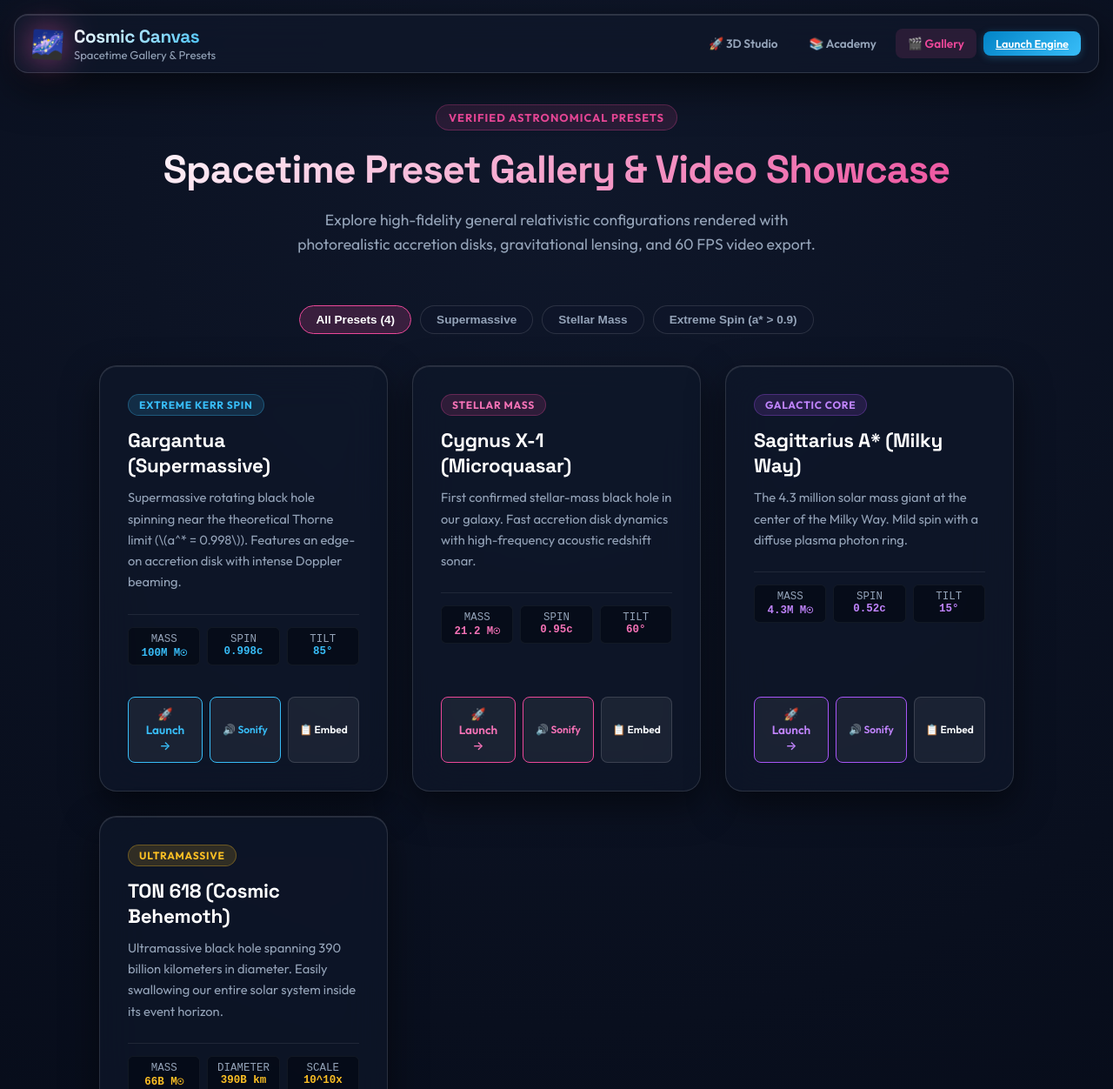
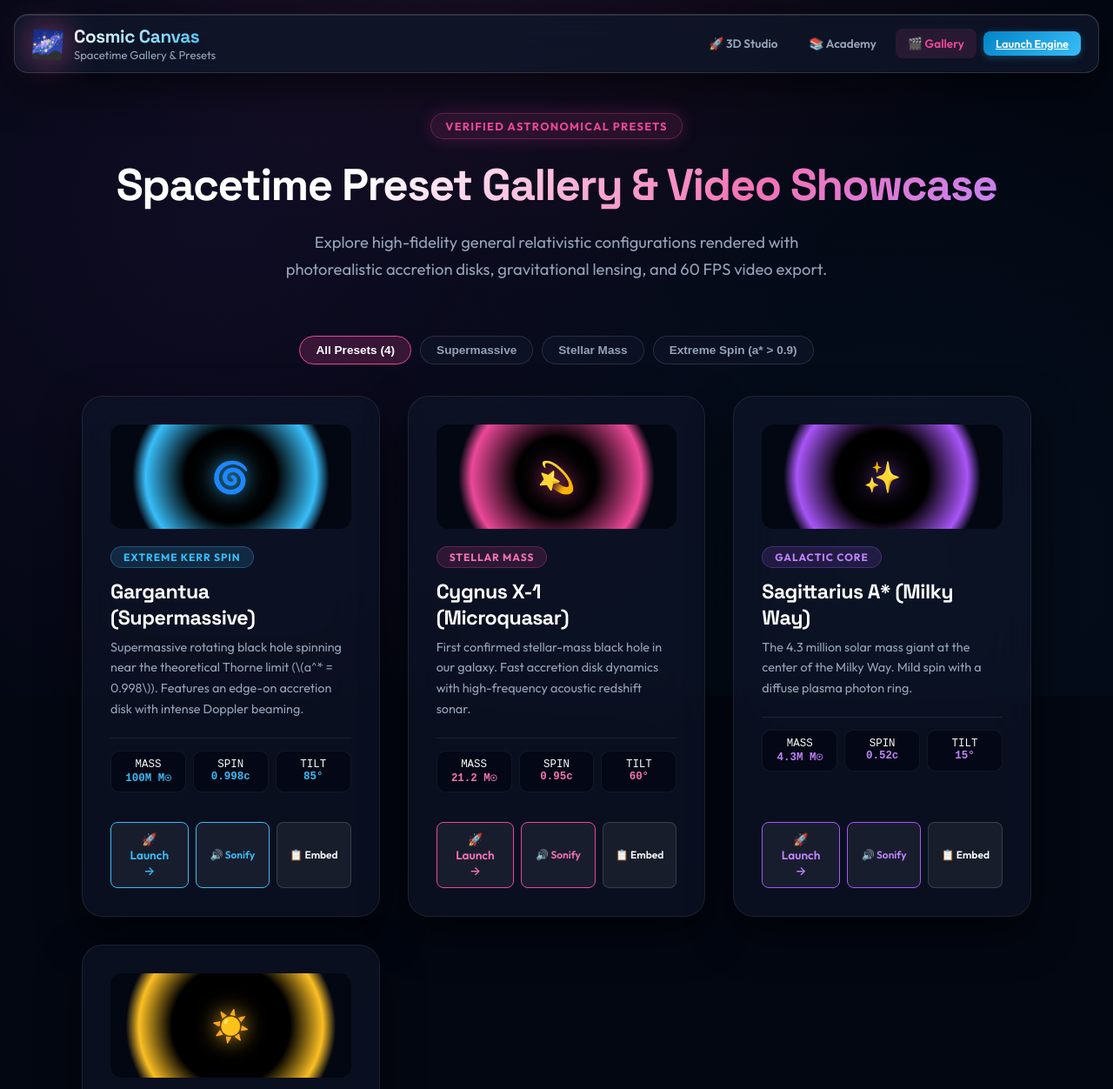
Before and after one commit to vktofly/Cosmic_Canvas, a website built with Vite: page gallery.html in a window 1280 px wide. Shown: the top 1252 px of the page at 87% size. Built offline with nearby package versions, Linux system fonts and the light colour scheme.

Commit message:
style(gallery): modernize gallery page design with 2026 glassmorphism, animated glow tokens, and simulated visual accretion previews

```diff
--- a/gallery.html
+++ b/gallery.html
@@ -13,82 +13,124 @@
       overflow-y: auto !important;
       height: auto !important;
       min-height: 100vh;
-      background: radial-gradient(circle at 50% 10%, #0f172a 0%, #030712 100%);
+      background: radial-gradient(ellipse 80% 50% at 50% -20%, rgba(236, 72, 153, 0.15), rgba(15, 23, 42, 0) 70%), #030712;
       user-select: text;
+      position: relative;
+    }
+    body::before {
+      content: '';
+      position: fixed;
+      top: 0; left: 0; right: 0; height: 100vh;
+      background: radial-gradient(circle at 80% 80%, rgba(56, 189, 248, 0.05) 0%, transparent 50%),
+                  radial-gradient(circle at 20% 30%, rgba(168, 85, 247, 0.08) 0%, transparent 60%);
+      pointer-events: none;
+      z-index: -1;
     }
     .gallery-container {
-      max-width: 1100px;
+      max-width: 1140px;
       margin: 0 auto;
-      padding: 120px 24px 80px 24px;
+      padding: 130px 24px 80px 24px;
     }
     .gallery-hero {
       text-align: center;
-      margin-bottom: 56px;
+      margin-bottom: 60px;
+      position: relative;
     }
     .eyebrow-gallery {
-      display: inline-block;
-      padding: 6px 14px;
-      border-radius: 20px;
+      display: inline-flex;
+      align-items: center;
+      gap: 6px;
+      padding: 6px 16px;
+      border-radius: 9999px;
       font-size: 0.8rem;
       font-weight: 700;
       text-transform: uppercase;
-      letter-spacing: 0.08em;
+      letter-spacing: 0.1em;
       color: var(--accent-pink);
       background: rgba(236, 72, 153, 0.12);
       border: 1px solid rgba(236, 72, 153, 0.3);
-      margin-bottom: 16px;
+      box-shadow: 0 0 20px rgba(236, 72, 153, 0.2);
+      margin-bottom: 20px;
     }
     .gallery-hero h1 {
       font-family: var(--font-heading);
-      font-size: 2.8rem;
+      font-size: 3.2rem;
       font-weight: 700;
-      letter-spacing: -0.02em;
-      background: linear-gradient(135deg, #ffffff 0%, var(--accent-pink) 100%);
+      letter-spacing: -0.03em;
+      background: linear-gradient(135deg, #ffffff 30%, #f472b6 70%, #c084fc 100%);
       -webkit-background-clip: text;
       -webkit-text-fill-color: transparent;
-      margin-bottom: 16px;
+      margin-bottom: 18px;
       text-wrap: balance;
     }
     .gallery-hero p {
-      font-size: 1.1rem;
-      color: var(--text-muted);
-      max-width: 700px;
+      font-size: 1.15rem;
+      color: #94a3b8;
+      max-width: 680px;
       margin: 0 auto;
-      line-height: 1.6;
+      line-height: 1.7;
       text-wrap: balance;
     }
     .gallery-grid {
       display: grid;
-      grid-template-columns: repeat(auto-fit, minmax(320px, 1fr));
-      gap: 28px;
-      margin-bottom: 60px;
+      grid-template-columns: repeat(auto-fit, minmax(340px, 1fr));
+      gap: 32px;
+      margin-bottom: 64px;
     }
     .gallery-card {
       padding: 32px;
       display: flex;
       flex-direction: column;
       justify-content: space-between;
-      border-radius: 20px;
-      background: rgba(15, 23, 42, 0.7);
-      backdrop-filter: blur(24px);
-      border: 1px solid rgba(255, 255, 255, 0.12);
-      box-shadow: 0 16px 40px rgba(0, 0, 0, 0.5), inset 0 1px 0 rgba(255, 255, 255, 0.1);
-      transition: transform 0.3s cubic-bezier(0.16, 1, 0.3, 1), border-color 0.3s ease, box-shadow 0.3s ease;
+      border-radius: 24px;
+      background: rgba(15, 23, 42, 0.6);
+      backdrop-filter: blur(28px);
+      border: 1px solid rgba(255, 255, 255, 0.08);
+      box-shadow: 0 20px 48px rgba(0, 0, 0, 0.6);
+      position: relative;
+      overflow: hidden;
+      transition: transform 0.35s cubic-bezier(0.16, 1, 0.3, 1), border-color 0.3s ease, box-shadow 0.35s ease;
+    }
+    .gallery-card::before {
+      content: '';
+      position: absolute;
+      top: 0; left: 0; right: 0; height: 3px;
+      background: linear-gradient(90deg, transparent, rgba(236, 72, 153, 0.6), transparent);
+      opacity: 0;
+      transition: opacity 0.3s ease;
     }
     .gallery-card:hover {
-      transform: translateY(-6px);
+      transform: translateY(-8px);
       border-color: rgba(236, 72, 153, 0.4);
-      box-shadow: 0 24px 56px rgba(0, 0, 0, 0.7), 0 0 20px rgba(236, 72, 153, 0.15);
+      box-shadow: 0 30px 60px rgba(0, 0, 0, 0.8), 0 0 30px rgba(236, 72, 153, 0.18);
     }
+    .gallery-card:hover::before {
+      opacity: 1;
+    }
+    .visual-preview {
+      height: 120px;
+      border-radius: 14px;
+      margin-bottom: 20px;
+      position: relative;
+      overflow: hidden;
+      display: flex;
+      align-items: center;
+      justify-content: center;
+    }
+    .preview-gargantua { background: radial-gradient(circle at center, #000 35%, #38bdf8 65%, transparent 75%), #030712; }
+    .preview-cygnus { background: radial-gradient(circle at center, #000 30%, #ec4899 65%, transparent 75%), #030712; }
+    .preview-sagittarius { background: radial-gradient(circle at center, #000 35%, #a855f7 65%, transparent 75%), #030712; }
+    .preview-ton618 { background: radial-gradient(circle at center, #000 45%, #fbbf24 70%, transparent 80%), #030712; }
+
     .preset-tag {
       display: inline-block;
-      padding: 4px 12px;
-      border-radius: 20px;
+      padding: 4px 14px;
+      border-radius: 9999px;
       font-size: 0.75rem;
       font-weight: 700;
       text-transform: uppercase;
-      letter-spacing: 0.06em;
-      margin-bottom: 14px;
+      letter-spacing: 0.08em;
+      margin-bottom: 12px;
     }
     .tag-gargantua { background: rgba(56, 189, 248, 0.15); color: #38bdf8; border: 1px solid rgba(56, 189, 248, 0.3); }
     .tag-cygnus { background: rgba(236, 72, 153, 0.15); color: #f472b6; border: 1px solid rgba(236, 72, 153, 0.3); }
@@ -96,16 +138,16 @@
     .tag-ton618 { background: rgba(251, 191, 36, 0.15); color: #fbbf24; border: 1px solid rgba(251, 191, 36, 0.3); }
     .gallery-card h3 {
       font-family: var(--font-heading);
-      font-size: 1.4rem;
+      font-size: 1.45rem;
       color: #ffffff;
-      margin-bottom: 10px;
-      letter-spacing: -0.01em;
+      margin-bottom: 8px;
+      letter-spacing: -0.02em;
     }
     .gallery-card p {
-      font-size: 0.92rem;
-      color: var(--text-muted);
+      font-size: 0.9rem;
+      color: #94a3b8;
       line-height: 1.65;
-      margin-bottom: 24px;
+      margin-bottom: 20px;
     }
     .card-metrics {
       display: grid;
@@ -114,19 +156,18 @@
       font-size: 0.78rem;
       border-top: 1px solid rgba(255, 255, 255, 0.08);
       padding-top: 14px;
-      margin-bottom: 20px;
+      margin-bottom: 18px;
       font-family: monospace;
-      color: var(--text-muted);
       text-align: center;
     }
     .metric-pill {
-      background: rgba(3, 7, 18, 0.6);
-      padding: 6px 4px;
-      border-radius: 6px;
-      border: 1px solid rgba(255, 255, 255, 0.05);
+      background: rgba(3, 7, 18, 0.7);
+      padding: 8px 4px;
+      border-radius: 10px;
+      border: 1px solid rgba(255, 255, 255, 0.06);
     }
     .nav-link {
-      color: var(--text-muted);
+      color: #94a3b8;
       text-decoration: none;
       font-size: 0.85rem;
       font-weight: 600;
@@ -177,6 +218,9 @@
       <!-- Gargantua -->
       <article class="gallery-card" data-category="supermassive extremal">
         <div>
+          <div class="visual-preview preview-gargantua">
+            <span style="font-size: 2.2rem; filter: drop-shadow(0 0 12px #38bdf8);">🌀</span>
+          </div>
           <span class="preset-tag tag-gargantua">Extreme Kerr Spin</span>
           <h3>Gargantua (Supermassive)</h3>
           <p>Supermassive rotating black hole spinning near the theoretical Thorne limit (\(a^* = 0.998\)). Features an edge-on accretion disk with intense Doppler beaming.</p>
@@ -196,6 +240,9 @@
       <!-- Cygnus X-1 -->
       <article class="gallery-card" data-category="stellar extremal">
         <div>
+          <div class="visual-preview preview-cygnus">
+            <span style="font-size: 2.2rem; filter: drop-shadow(0 0 12px #ec4899);">💫</span>
+          </div>
           <span class="preset-tag tag-cygnus">Stellar Mass</span>
           <h3>Cygnus X-1 (Microquasar)</h3>
           <p>First confirmed stellar-mass black hole in our galaxy. Fast accretion disk dynamics with high-frequency acoustic redshift sonar.</p>
@@ -215,6 +262,9 @@
       <!-- Sagittarius A* -->
       <article class="gallery-card" data-category="supermassive">
         <div>
+          <div class="visual-preview preview-sagittarius">
+            <span style="font-size: 2.2rem; filter: drop-shadow(0 0 12px #a855f7);">✨</span>
+          </div>
           <span class="preset-tag tag-sagittarius">Galactic Core</span>
           <h3>Sagittarius A* (Milky Way)</h3>
           <p>The 4.3 million solar mass giant at the center of the Milky Way. Mild spin with a diffuse plasma photon ring.</p>
@@ -234,6 +284,9 @@
       <!-- TON 618 -->
       <article class="gallery-card" data-category="supermassive extremal">
         <div>
+          <div class="visual-preview preview-ton618">
+            <span style="font-size: 2.2rem; filter: drop-shadow(0 0 12px #fbbf24);">☀️</span>
+          </div>
           <span class="preset-tag tag-ton618">Ultramassive</span>
           <h3>TON 618 (Cosmic Behemoth)</h3>
           <p>Ultramassive black hole spanning 390 billion kilometers in diameter. Easily swallowing our entire solar system inside its event horizon.</p>
```
